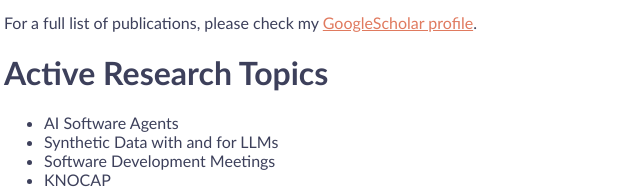
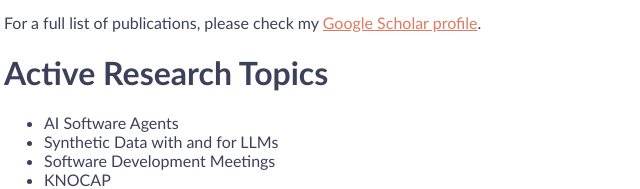
Before and after one commit to ameza13/adriana-meza-soria, a plain HTML site: page index.html in a window 1280 px wide. Shown: the part 1081-1270 px from the top of the page, 323-963 px from the left. Drawn offline with Linux system fonts and the light colour scheme.

Commit message:
corrections
Signed-off-by: Adriana Meza Soria <Adriana.Meza.Soria@ibm.com>

```diff
--- a/index.html
+++ b/index.html
@@ -95,7 +95,7 @@
                     <li><a href="https://doi.org/10.1145/3528579.3529179">Recurring distributed software maintenance meetings: toward an initial understanding</a></li>
                     <li><a href="https://doi.org/10.1145/3377812.3381397">KNOCAP: capturing and delivering important design bits in whiteboard design meetings</a></li>
                 </ul>
-                <p>For a full list of publications, please check my <a href="https://scholar.google.com/citations?user=BpMQCb4AAAAJ&hl=en">GoogleScholar profile</a>.</p>
+                <p>For a full list of publications, please check my <a href="https://scholar.google.com/citations?user=BpMQCb4AAAAJ&hl=en">Google Scholar profile</a>.</p>
                 <h1>Active Research Topics</h1>
                 <ul>
                     <li>AI Software Agents</li>
```
